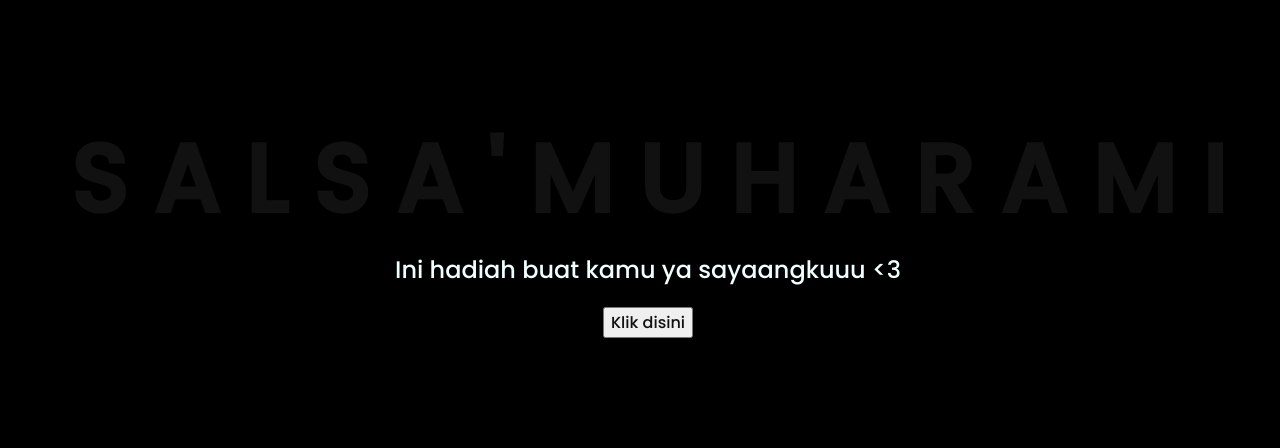
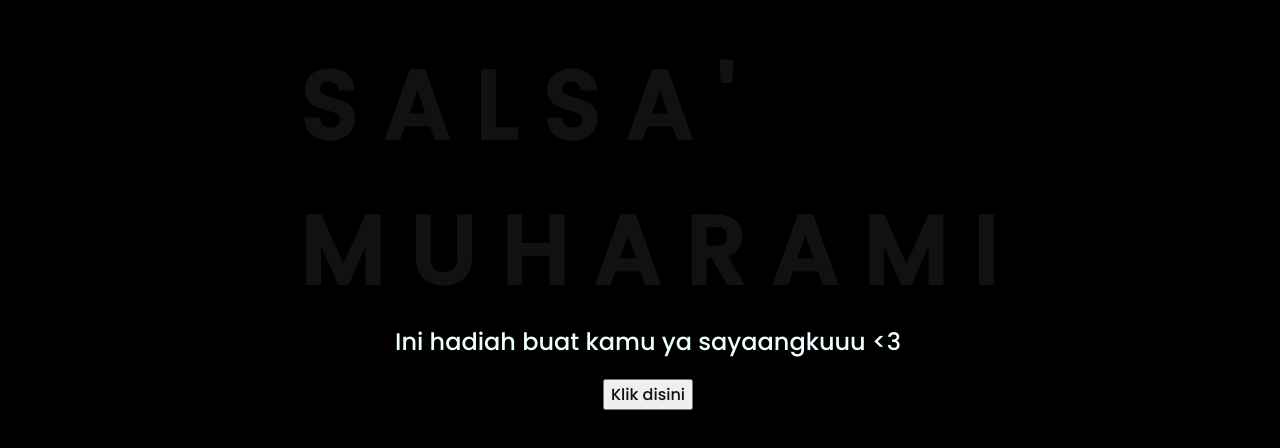
Before and after one commit to HaugsErs/ayangsalsa.github.io, a plain HTML site: page index.html in a window 1280 px wide. Shown: the part 186-634 px from the top of the page. Drawn offline with Linux system fonts and the light colour scheme.

Commit message:
index.html

```diff
--- a/index.html
+++ b/index.html
@@ -16,7 +16,7 @@
         <span>L</span>
         <span>S</span>
         <span>A</span>
-        <span>' </span>
+        <span>' </span><br>
         <span>M</span>
         <span>U</span>
         <span>H</span>
```
